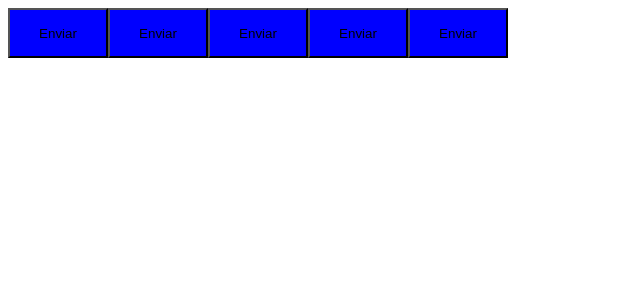
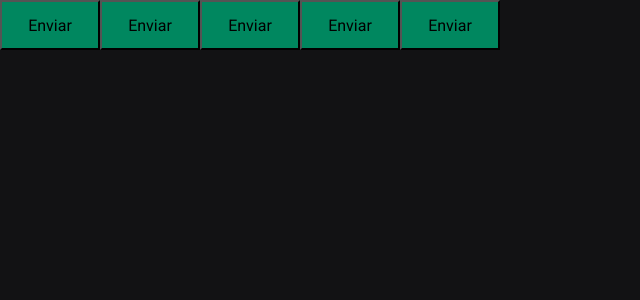
Before and after one commit to eduardo1199/ignite-timer, a React (Vite) app: page / in a window 1280 px wide. Shown: the top 300 px of the page, without its empty margins (0-640 px from the left). Built offline with nearby package versions, Linux system fonts and the light colour scheme.

Commit message:
adicionando eslint no projeto

```diff
--- a/index.html
+++ b/index.html
@@ -1,9 +1,12 @@
 <!DOCTYPE html>
 <html lang="en">
   <head>
+    <link rel="preconnect" href="https://fonts.googleapis.com">
+    <link rel="preconnect" href="https://fonts.gstatic.com" crossorigin>
     <meta charset="UTF-8" />
     <meta name="viewport" content="width=device-width, initial-scale=1.0" />
     <title>Ignite Timer</title>
+    <link href="https://fonts.googleapis.com/css2?family=Roboto+Mono:wght@700&family=Roboto:wght@400;700&display=swap" rel="stylesheet">
   </head>
   <body>
     <div id="root"></div>
--- a/package.json
+++ b/package.json
@@ -14,10 +14,12 @@
     "styled-components": "^5.3.6"
   },
   "devDependencies": {
+    "@rocketseat/eslint-config": "^1.1.3",
     "@types/react": "^18.0.24",
     "@types/react-dom": "^18.0.8",
     "@types/styled-components": "^5.1.26",
     "@vitejs/plugin-react": "^2.2.0",
+    "eslint": "^8.27.0",
     "typescript": "^4.6.4",
     "vite": "^3.2.3"
   }
--- a/src/App.tsx
+++ b/src/App.tsx
@@ -1,16 +1,20 @@
-import { Button } from "./components/Button/Button";
+import { Button } from './components/Button/Button'
 
-import { ThemeProvider } from 'styled-components';
-import { defaultTheme } from "./styles/themes/default";
+import { ThemeProvider } from 'styled-components'
+import { defaultTheme } from './styles/themes/default'
+
+import { GlobalStyle } from './styles/global'
 
 export function App() {
   return (
     <ThemeProvider theme={defaultTheme}>
       <Button variant="primary" />
-      <Button variant="secondary"/>
+      <Button variant="secondary" />
       <Button variant="danger" />
       <Button variant="success" />
       <Button variant="warning" />
+
+      <GlobalStyle />
     </ThemeProvider>
   )
 }
--- a/src/components/Button/Button.tsx
+++ b/src/components/Button/Button.tsx
@@ -1,9 +1,9 @@
-import { ButtonVariants } from "./types";
+import { ButtonVariants } from './types'
 
-import { ButtonContainer } from './styles';
+import { ButtonContainer } from './styles'
 
 interface ButtonProps {
-  variant?: ButtonVariants;
+  variant?: ButtonVariants
 }
 
 export function Button({ variant = 'primary' }: ButtonProps) {
--- a/src/components/Button/styles.ts
+++ b/src/components/Button/styles.ts
@@ -1,23 +1,13 @@
-import styled from "styled-components";
-import { ButtonVariants } from "./types";
+import styled from 'styled-components'
+import { ButtonVariants } from './types'
 
 interface ButtonContainerProps {
-  variant: ButtonVariants;
-}
-
-const buttonVariants = {
-  primary: 'blue',
-  secondary: 'black',
-  danger: 'red',
-  success: 'green',
-  warning: 'yellow'
+  variant: ButtonVariants
 }
 
 export const ButtonContainer = styled.button<ButtonContainerProps>`
   width: 100px;
   height: 50px;
 
- /*  background-color: ${props => buttonVariants[props.variant]} */
-
- background-color: ${props => props.theme.primary};
+  background-color: ${(props) => props.theme['green-500']};
 `
--- a/src/main.tsx
+++ b/src/main.tsx
@@ -5,5 +5,5 @@
 ReactDOM.createRoot(document.getElementById('root') as HTMLElement).render(
   <React.StrictMode>
     <App />
-  </React.StrictMode>
+  </React.StrictMode>,
 )
--- /dev/null
+++ b/src/styles/global.ts
@@ -0,0 +1,25 @@
+import { createGlobalStyle } from 'styled-components'
+
+export const GlobalStyle = createGlobalStyle`
+  * {
+    margin: 0;
+    padding: 0;
+    box-sizing: border-box;
+  }
+
+  :focus {
+    outline: 0;
+    box-shadow: 0 0 0 2px  ${(props) => props.theme['green-500']};
+  }
+
+  body {
+    background: ${(props) => props.theme['gray-900']};
+    color: ${(props) => props.theme['gray-300']};
+  }
+
+  body, input, textarea, button {
+    font-family: 'Roboto', sans-serif;
+    font-weight: 400;
+    font-size: 1rem;
+  }
+`
--- a/src/styles/themes/default.ts
+++ b/src/styles/themes/default.ts
@@ -1,4 +1,21 @@
 export const defaultTheme = {
-  primary: 'blue',
-  secondary: 'orange',
+  white: '#FFF',
+
+  'gray-100': '#E1E1E6',
+  'gray-300': '#C4C4CC',
+  'gray-400': '#8D8D99',
+  'gray-500': '#7C7C8A',
+  'gray-600': '#323238',
+  'gray-700': '#29292E',
+  'gray-800': '#202024',
+  'gray-900': '#121214',
+
+  'green-300': '#00B37E',
+  'green-500': '#00875F',
+  'green-700': '#015F43',
+
+  'red-500': '#AB222E',
+  'red-700': '#7A1921',
+
+  'yellow-500': '#FBA94C',
 }
```
Also changed, not shown: src/@types/styled.d.ts (added, +8 -0 lines), src/components/Button/types.ts (+6 -1 lines), .eslintrc.json (added), 2 other files (tests, documents, lock files or other folders).
